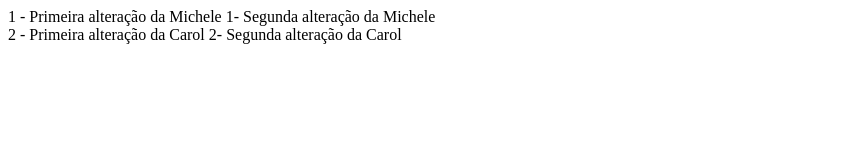
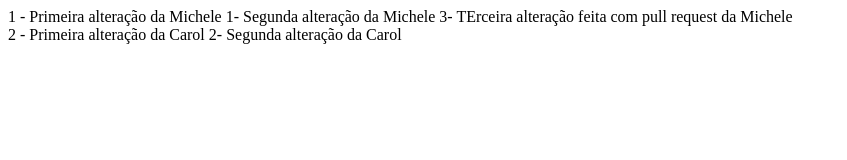
Before and after one commit to michele-seadi/Repositorio-da-carol, a plain HTML site: page index.html in a window 1280 px wide. Shown: the whole page, without its empty margins (0-847 px from the left). Drawn offline with Linux system fonts and the light colour scheme.

Commit message:
Terceira alteração de Michele

```diff
--- a/index.html
+++ b/index.html
@@ -10,6 +10,7 @@
     <div>
         1 - Primeira alteração da Michele
         1- Segunda alteração da Michele
+        3- TErceira alteração feita com pull request da Michele
     </div>
 
     <div>
```
